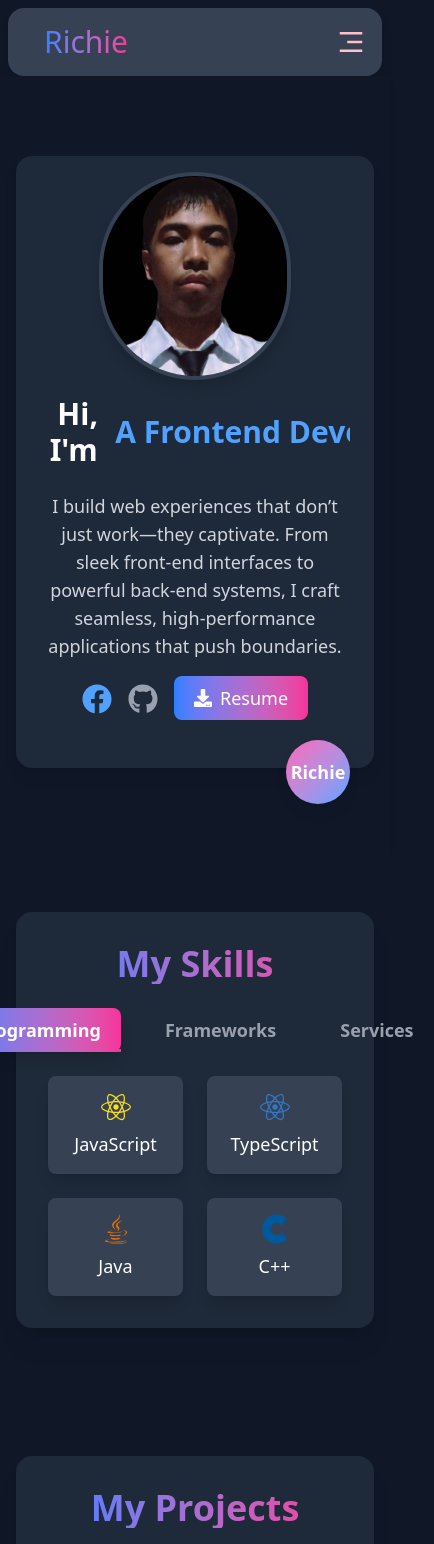
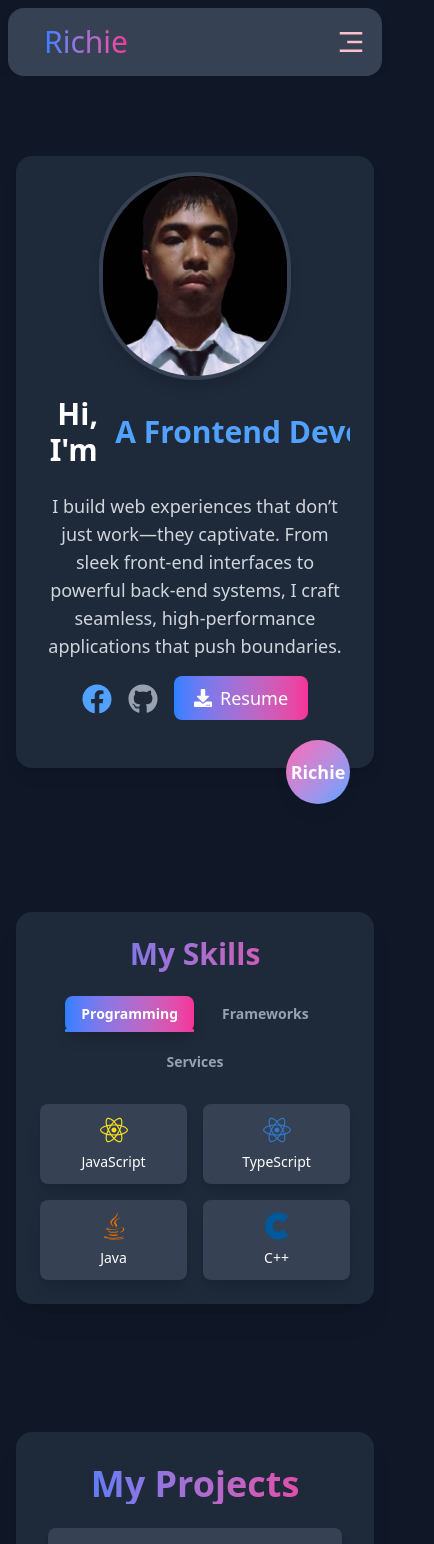
Before and after one commit to Richie-00/PortfolioResume, a React (Vite) app: page / in a window 390 px wide. Shown: the top 1544 px of the page, 434 px wide, since content can reach past the window. Built offline with nearby package versions, Linux system fonts and the light colour scheme.

Commit message:
will this be the last

```diff
--- a/src/App.tsx
+++ b/src/App.tsx
@@ -3,7 +3,7 @@ import Loading from "./components/Loading"
 
 function App() {
   return (
-    <div className="bg-gray-900 w-full h-full">
+    <div className="bg-gray-900 w-full h-full overflow-hidden">
       <Loading />
       <ReactRouter />
     </div>
--- a/src/components/Skill.tsx
+++ b/src/components/Skill.tsx
@@ -5,22 +5,21 @@ import { motion, AnimatePresence } from "framer-motion";
 
 const skills = {
   Programming: [
-    { name: "JavaScript", icon: <FaReact size={30} color="#F7DF1E" /> },
-    { name: "TypeScript", icon: <FaReact size={30} color="#3178C6" /> },
-    { name: "Java", icon: <FaJava size={30} color="#E76F00" /> },
-    { name: "C++", icon: <FaCuttlefish size={30} color="#00599C" /> },
-
+    { name: "JavaScript", icon: <FaReact size={28} color="#F7DF1E" /> },
+    { name: "TypeScript", icon: <FaReact size={28} color="#3178C6" /> },
+    { name: "Java", icon: <FaJava size={28} color="#E76F00" /> },
+    { name: "C++", icon: <FaCuttlefish size={28} color="#00599C" /> },
   ],
   Frameworks: [
-    { name: "React.js", icon: <FaReact size={30} color="#61DAFB" /> },
-    { name: "Node.js", icon: <FaNodeJs size={30} color="#68A063" /> },
-    { name: "Tailwind CSS", icon: <SiTailwindcss size={30} color="#38BDF8" /> },
-    { name: "Express.js", icon: <FaNodeJs size={30} color="#000000" /> },
+    { name: "React.js", icon: <FaReact size={28} color="#61DAFB" /> },
+    { name: "Node.js", icon: <FaNodeJs size={28} color="#68A063" /> },
+    { name: "Tailwind CSS", icon: <SiTailwindcss size={28} color="#38BDF8" /> },
+    { name: "Express.js", icon: <FaNodeJs size={28} color="#000000" /> },
   ],
   Services: [
-    { name: "MongoDB", icon: <SiMongodb size={30} color="#4DB33D" /> },
-    { name: "Firebase", icon: <SiFirebase size={30} color="#FFCA28" /> },
-    { name: "REST & GraphQL APIs", icon: <FaDatabase size={30} color="#FF6D00" /> },
+    { name: "MongoDB", icon: <SiMongodb size={28} color="#4DB33D" /> },
+    { name: "Firebase", icon: <SiFirebase size={28} color="#FFCA28" /> },
+    { name: "REST & GraphQL APIs", icon: <FaDatabase size={28} color="#FF6D00" /> },
   ],
 };
 
@@ -28,21 +27,20 @@ function SkillCard() {
   const [activeTab, setActiveTab] = useState<keyof typeof skills>("Programming");
 
   return (
-    <div className="bg-gray-900 py-16">
-      <div className="container mx-auto px-4">
-        <div className="max-w-4xl mx-auto bg-gray-800 rounded-2xl shadow-xl p-8">
+    <div className="bg-gray-900 py-16 px-4">
+      <div className="max-w-4xl mx-auto bg-gray-800 rounded-2xl shadow-xl p-6 sm:p-8">
         {/* Title */}
-          <h2 className="text-4xl font-bold text-center mb-6 bg-gradient-to-r from-blue-500 to-pink-500 text-transparent bg-clip-text">
+        <h2 className="text-3xl sm:text-4xl font-bold text-center mb-6 bg-gradient-to-r from-blue-500 to-pink-500 text-transparent bg-clip-text">
           My Skills
         </h2>
 
         {/* Tab Navigation */}
-          <div className="flex justify-center mb-6 space-x-6">
+        <div className="flex flex-wrap justify-center gap-3 sm:gap-6 mb-6">
           {Object.keys(skills).map((category) => (
             <button
               key={category}
               onClick={() => setActiveTab(category as keyof typeof skills)}
-                className={`relative text-lg font-semibold px-5 py-2 rounded-lg transition-all duration-300
+              className={`relative text-sm sm:text-lg font-semibold px-4 py-2 rounded-lg transition-all duration-300
                 ${activeTab === category ? "text-white bg-gradient-to-r from-blue-500 to-pink-500 shadow-lg" : "text-gray-400 hover:text-white"}
               `}
             >
@@ -58,7 +56,7 @@ function SkillCard() {
         </div>
 
         {/* Skills List */}
-          <div className="grid grid-cols-2 sm:grid-cols-3 gap-6">
+        <div className="grid grid-cols-2 sm:grid-cols-3 md:grid-cols-4 gap-4 sm:gap-6">
           <AnimatePresence mode="wait">
             {skills[activeTab].map((skill) => (
               <motion.div
@@ -67,14 +65,13 @@ function SkillCard() {
                 animate={{ opacity: 1, y: 0 }}
                 exit={{ opacity: 0, y: -10 }}
                 transition={{ duration: 0.3 }}
-                  className="flex flex-col items-center bg-gray-700 p-4 rounded-lg shadow-lg hover:scale-105 transition-all"
+                className="flex flex-col items-center bg-gray-700 p-3 sm:p-4 rounded-lg shadow-lg hover:scale-105 transition-all"
               >
                 {skill.icon}
-                  <p className="text-white mt-2 text-lg">{skill.name}</p>
+                <p className="text-white mt-2 text-sm sm:text-lg">{skill.name}</p>
               </motion.div>
             ))}
           </AnimatePresence>
-          </div>
         </div>
       </div>
     </div>
```
Lines whose indentation alone changed are shown as unchanged.
